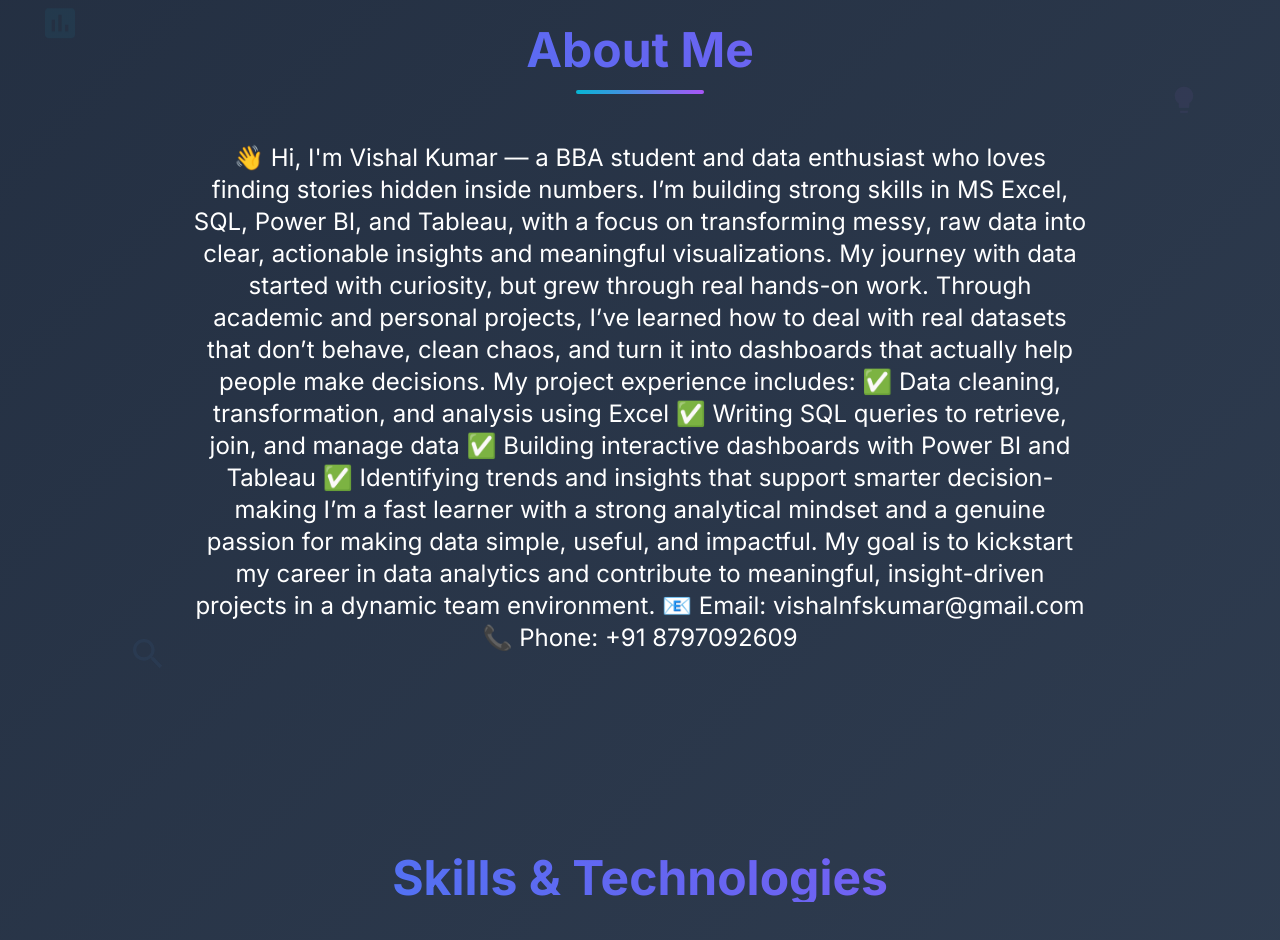
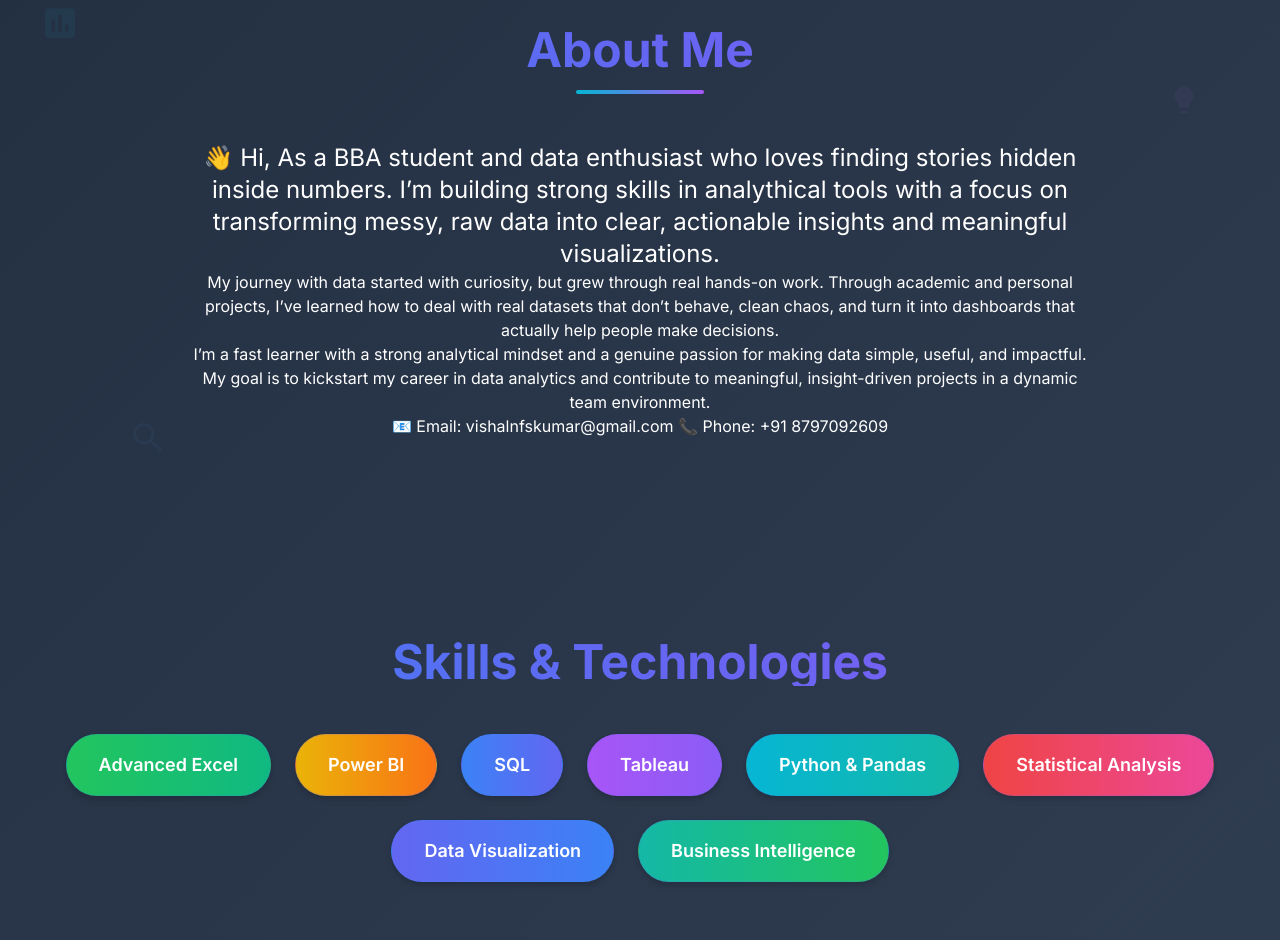
Before and after one commit to vishalnfskumar/vishal-portfolio-003, a plain HTML site: page index.html in a window 1280 px wide. Shown: the part 1232-2172 px from the top of the page. Drawn offline with nearby package versions, Linux system fonts and the light colour scheme.

Commit message:
Update index.html

```diff
--- a/index.html
+++ b/index.html
@@ -326,20 +326,14 @@
 
             <div class="max-w-4xl mx-auto text-center">
                 <p class="text-xl md:text-2xl leading-relaxed element ">
-👋 Hi, I'm Vishal Kumar — a BBA student and data enthusiast who loves finding stories hidden inside numbers. I’m building strong skills in MS Excel, SQL, Power BI, and Tableau, with a focus on transforming messy, raw data into clear, actionable insights and meaningful visualizations.
+👋 Hi, As a BBA student and data enthusiast who loves finding stories hidden inside numbers. I’m building strong skills in analythical tools with a focus on transforming messy, raw data into clear, actionable insights and meaningful visualizations.</p>
 
-My journey with data started with curiosity, but grew through real hands-on work. Through academic and personal projects, I’ve learned how to deal with real datasets that don’t behave, clean chaos, and turn it into dashboards that actually help people make decisions.
-
-My project experience includes:
-✅ Data cleaning, transformation, and analysis using Excel
-✅ Writing SQL queries to retrieve, join, and manage data
-✅ Building interactive dashboards with Power BI and Tableau
-✅ Identifying trends and insights that support smarter decision-making
+                </P>My journey with data started with curiosity, but grew through real hands-on work. Through academic and personal projects, I’ve learned how to deal with real datasets that don’t behave, clean chaos, and turn it into dashboards that actually help people make decisions.</p>
 
 I’m a fast learner with a strong analytical mindset and a genuine passion for making data simple, useful, and impactful. My goal is to kickstart my career in data analytics and contribute to meaningful, insight-driven projects in a dynamic team environment.
 
-📧 Email: vishalnfskumar@gmail.com
-📞 Phone: +91 8797092609
+</p>📧 Email: vishalnfskumar@gmail.com
+📞 Phone: +91 8797092609</p>
                 </p>
             </div>
         </div>
```
